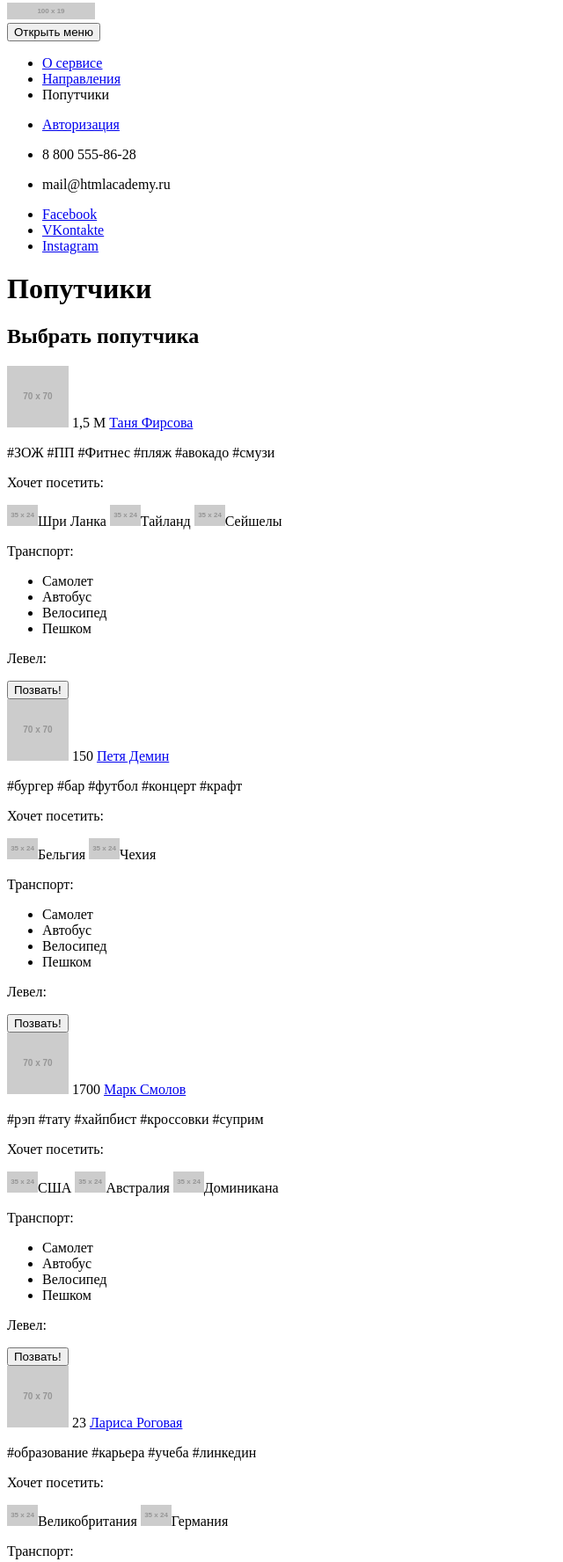
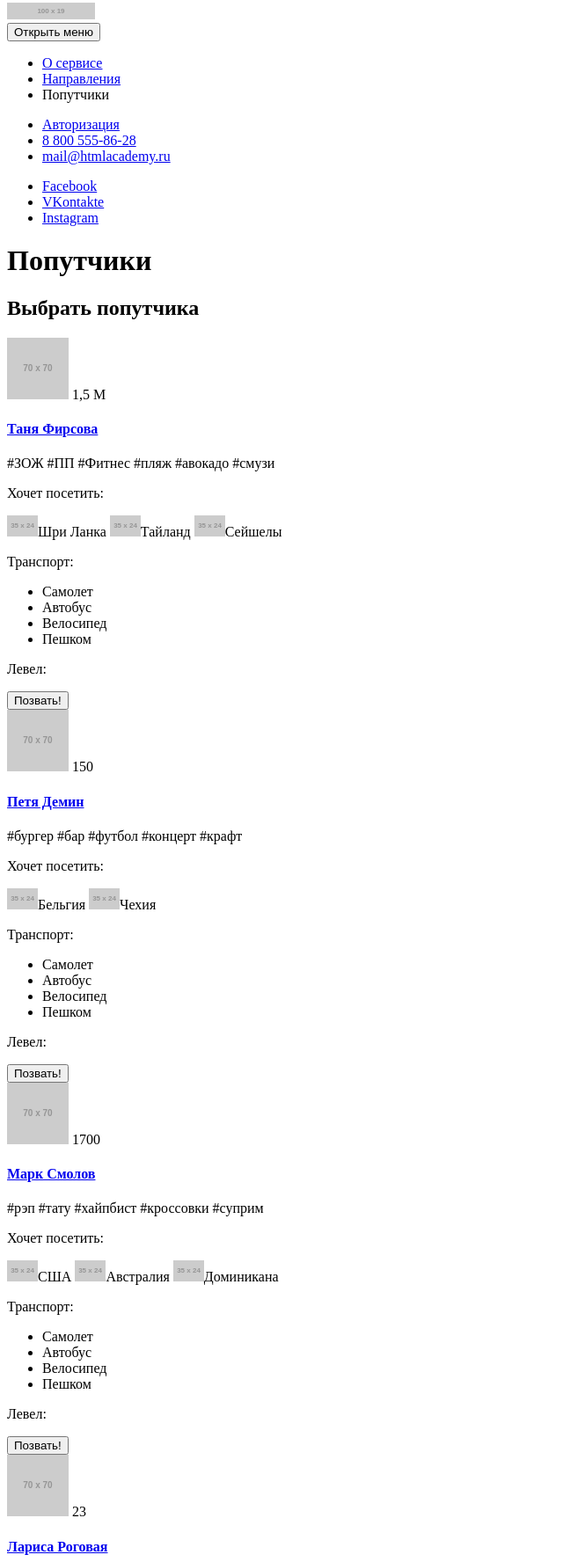
Before and after one commit to Marinarty/87903-pognali-17, a website: page source/catalog.html in a window 1280 px wide. Shown: the part 5-1781 px from the top of the page at 88% size, without its empty margins (0-640 px from the left). Drawn offline with Linux system fonts and the light colour scheme; placeholder pictures from the web are drawn by us.

Commit message:
испарвлены недочеты на страницах каталога и формы

```diff
--- a/source/catalog.html
+++ b/source/catalog.html
@@ -5,13 +5,13 @@
     <title>«Погнали?» - поиск попутчиков для путешествий</title>
   </head>
   <body>
-    <header class="page-header">
-        <a class="page-header__logo">
-          <img class="page-header__logo-image" src="http://placehold.it/100x19" width="100" height="19" alt="«Погнали?» - поиск попутчиков для путешествий">
+    <header class="header">
+      <a class="header__logo">
+        <img class="header__logo-image" src="http://placehold.it/100x19" width="100" height="19" alt="«Погнали?» - поиск попутчиков для путешествий">
       </a>
-        <nav class="main-nav">
-          <button class="main-nav__toggle" type="button">Открыть меню</button>
-          <ul class="main-nav__item site-list">
+      <nav class="nav">
+        <button class="nav__toggle" type="button">Открыть меню</button>
+        <ul class="nav__item site-list">
           <li class="site-list__item">
             <a href="#">О сервисе</a>
           </li>
@@ -22,18 +22,18 @@
             <a>Попутчики</a>
           </li>
         </ul>
-          <ul class="main-nav__item user-block user-block--menu">
+        <ul class="nav__item user-block">
           <li class="user-block__item">
             <a class="user-block__login button button--login" href="login.html">Авторизация</a>
           </li>
           <li class="user-block__item">
-              <p class="user-block__tel"><span>8 800 555-86-28</span></p>
+            <a class="user-block__tel" href="tel:88005558628">8 800 555-86-28</a>
           </li>
           <li class="user-block__item">
-              <p class="user-block__email" href="login.html"><span>mail@htmlacademy.ru</span></p>
+            <a class="user-block__email" href="mailto:mail@htmlacademy.ru">mail@htmlacademy.ru</a>
           </li>
         </ul>
-          <div class="main-nav__item social social--menu">
+        <div class="nav__item social">
           <ul class="social__list">
             <li class="social__item">
               <a class="social__link social__link--facebook" href="#">Facebook</a>
@@ -47,6 +47,7 @@
           </ul>
         </div>
       </nav>
+    </header>
         <main class="main-page">
           <h1 class="title">Попутчики</h1>
           <section class="travel-buddies">
@@ -54,7 +55,7 @@
             <article class="travel-buddies__item">
               <a href="#"><img src="http://placehold.it/70x70" width="70" height="70" alt="Таня Фирсова" class="travel-buddies__photo travel-buddies__photo--popular"></a>
               <span class="travel-buddies__likes">1,5 M</span>
-              <a href="#" class="travel-buddies__name travel-buddies__name--offline">Таня Фирсова</a>
+              <h4><a href="#" class="travel-buddies__name travel-buddies__name--offline">Таня Фирсова</a></h4>
               <p class="travel-buddies__hashtags">#ЗОЖ #ПП #Фитнес #пляж #авокадо #смузи</p>
               <div class="travel-buddies__countries-to-visit">
                 <p class="travel-buddies__text">Хочет посетить:</p>
@@ -76,7 +77,7 @@
             <article class="travel-buddies__item">
               <a href="#"><img src="http://placehold.it/70x70" width="70" height="70" alt="Петя Демин" class="travel-buddies__photo travel-buddies__photo--popular"></a>
               <span class="travel-buddies__likes">150</span>
-              <a href="#" class="travel-buddies__name travel-buddies__name--offline">Петя Демин</a>
+              <h4><a href="#" class="travel-buddies__name travel-buddies__name--offline">Петя Демин</a></h4>
               <p class="travel-buddies__hashtags">#бургер #бар #футбол #концерт #крафт</p>
               <div class="travel-buddies__countries-to-visit">
                 <p class="travel-buddies__text">Хочет посетить:</p>
@@ -96,7 +97,7 @@
             <article class="travel-buddies__item">
               <a href="#"><img src="http://placehold.it/70x70" width="70" height="70" alt="Марк Смолов" class="travel-buddies__photo travel-buddies__photo--popular"></a>
               <span class="travel-buddies__likes">1700</span>
-              <a href="#" class="travel-buddies__name travel-buddies__name--offline">Марк Смолов</a>
+              <h4><a href="#" class="travel-buddies__name travel-buddies__name--offline">Марк Смолов</a></h4>
               <p class="travel-buddies__hashtags">#рэп #тату #хайпбист #кроссовки #суприм</p>
               <div class="travel-buddies__countries-to-visit">
                 <p class="travel-buddies__text">Хочет посетить:</p>
@@ -117,7 +118,7 @@
             <article class="travel-buddies__item">
               <a href="#"><img src="http://placehold.it/70x70" width="70" height="70" alt="Лариса Роговая" class="travel-buddies__photo travel-buddies__photo--popular"></a>
               <span class="travel-buddies__likes">23</span>
-              <a href="#" class="travel-buddies__name travel-buddies__name--onfline">Лариса Роговая</a>
+              <h4><a href="#" class="travel-buddies__name travel-buddies__name--onfline">Лариса Роговая</a></h4>
               <p class="travel-buddies__hashtags">#образование #карьера #учеба #линкедин</p>
               <div class="travel-buddies__countries-to-visit">
                 <p class="travel-buddies__text">Хочет посетить:</p>
@@ -162,6 +163,5 @@
             <a class="button copyright__link" href="https://htmlacademy.ru/intensive/adaptive"><img src="http://placehold.it/27x34" width="27" height="34" alt="HTMLAcademy"></a>
           </div>
         </footer>
-    </header>
   </body>
 </html>
```
Also changed, not shown: source/form.html (+10 -9 lines). Lines whose indentation alone changed are shown as unchanged.
